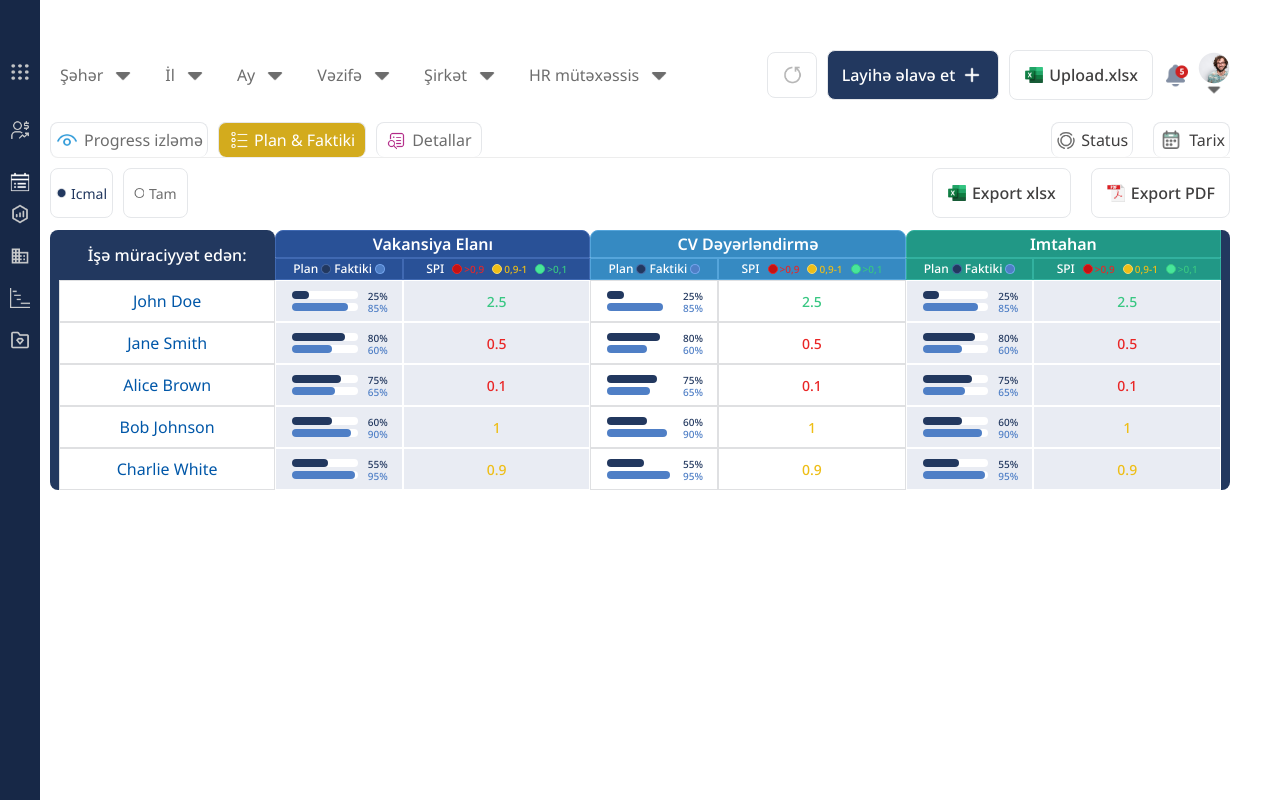
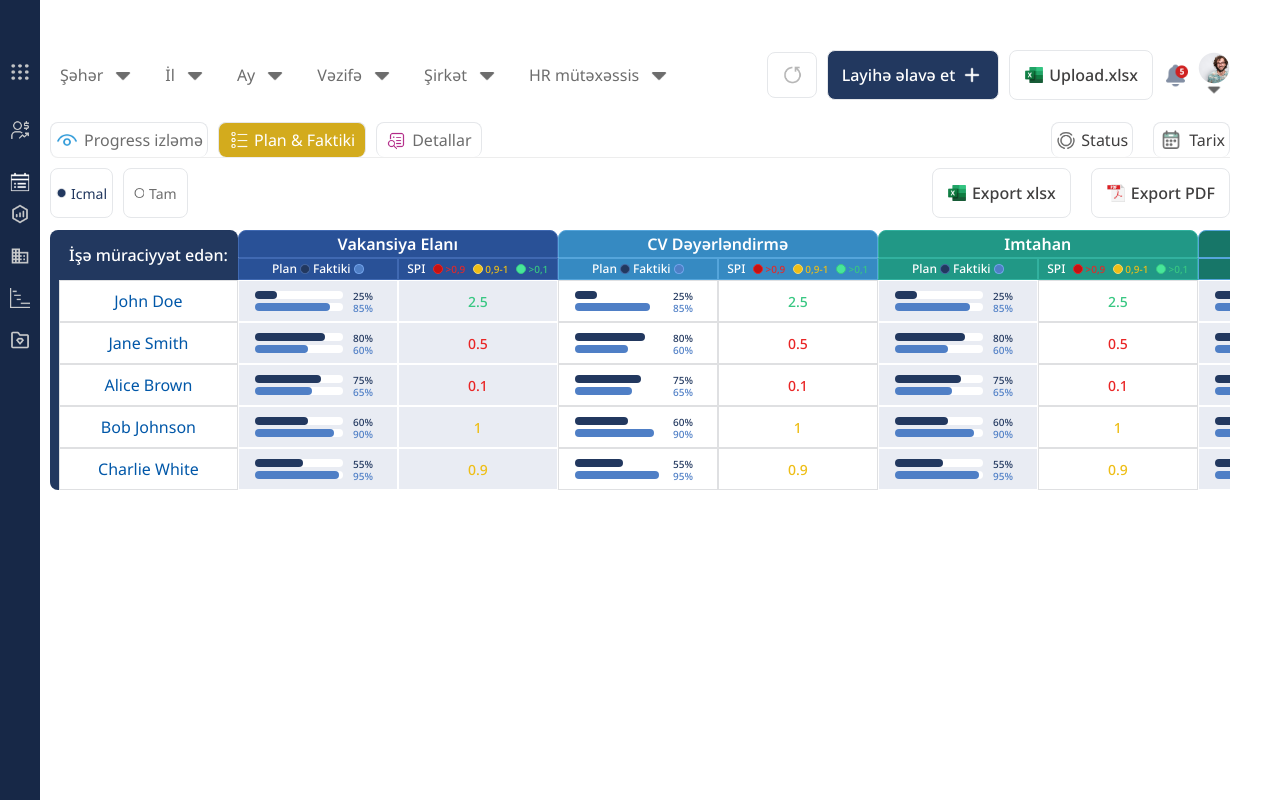
Before and after one commit to KhalidaAkhverdiyeva/dashboard-trial, a React (Vite) app: page / in a window 1280 px wide. Both pictures are taken after a click on the element "Plan & Faktiki". Built offline with nearby package versions, Linux system fonts and the light colour scheme.

Commit message:
feat: table added to plan table sextion

```diff
--- a/src/components/Table/planTable.tsx
+++ b/src/components/Table/planTable.tsx
@@ -39,9 +39,15 @@ const PlanTable = () => {
               </th>
               <th
                 colSpan={2}
-                className="text-center border border-[#32B19F] bg-[#219886] text-[16px] font-[600] text-white  rounded-tl-[8px] whitespace-nowrap"
+                className="text-center border border-[#32B19F] bg-[#219886] text-[16px] font-[600] text-white  rounded-tr-[8px]  rounded-tl-[8px] whitespace-nowrap"
               >
                 Imtahan
+              </th>
+              <th
+                colSpan={2}
+                className="text-center border border-[#55A5DB] bg-[#177668] text-[16px] font-[600] text-white  rounded-tl-[8px] whitespace-nowrap"
+              >
+                Mərhələ
               </th>
 
               <th className="bg-[#22385F] rounded-tr-[8px] border-0 max-h-[38px]"></th>
@@ -49,7 +55,7 @@ const PlanTable = () => {
             <tr>
               <th className="bg-[#22385F] border-0"></th>
 
-              <th className="text-[12px] font-[500] text-center px-[6px] text-white bg-[#295197] border border-[#4069B2] whitespace-nowrap">
+              <th className="w-[160px] text-[12px] font-[500] text-center px-[6px] text-white bg-[#295197] border border-[#4069B2] whitespace-nowrap">
                 <div className="flex gap-[3px] justify-center items-center">
                   Plan
                   <img
@@ -65,7 +71,7 @@ const PlanTable = () => {
                   />
                 </div>
               </th>
-              <th className="flex h-[22px] gap-[8px] justify-center items-center text-[12px] font-[500] text-center px-[6px] text-white bg-[#295197] border border-[#4069B2] whitespace-nowrap">
+              <th className="w-[160px] flex h-[22px] gap-[8px] justify-center items-center text-[12px] font-[500] text-center px-[6px] text-white bg-[#295197] border border-[#4069B2] whitespace-nowrap">
                 SPI
                 <div className="flex items-center justify-center gap-[2px] ">
                   <div className="w-[10px] h-[10px] border-[1px] bg-[#C51212] rounded-full border-solid border-[#E92626]"></div>
@@ -80,7 +86,7 @@ const PlanTable = () => {
                   <span className="text-[#38C782] text-[10px]">{">0,1"}</span>
                 </div>
               </th>
-              <th className="text-[12px] font-[500] text-center px-[6px] text-white bg-[#368AC2] border border-[#55A5DB] whitespace-nowrap">
+              <th className="w-[160px] text-[12px] font-[500] text-center px-[6px] text-white bg-[#368AC2] border border-[#55A5DB] whitespace-nowrap">
                 <div className="flex gap-[3px] justify-center items-center">
                   Plan
                   <img
@@ -96,7 +102,7 @@ const PlanTable = () => {
                   />
                 </div>
               </th>
-              <th className="flex h-[22px] gap-[8px] justify-center items-center text-[12px] font-[500] text-center px-[6px] text-white bg-[#368AC2] border border-[#55A5DB] whitespace-nowrap">
+              <th className="w-[160px] flex h-[22px] gap-[8px] justify-center items-center text-[12px] font-[500] text-center px-[6px] text-white bg-[#368AC2] border border-[#55A5DB] whitespace-nowrap">
                 SPI
                 <div className="flex items-center justify-center gap-[2px] ">
                   <div className="w-[10px] h-[10px] border-[1px] bg-[#C51212] rounded-full border-solid border-[#E92626]"></div>
@@ -111,7 +117,7 @@ const PlanTable = () => {
                   <span className="text-[#38C782] text-[10px]">{">0,1"}</span>
                 </div>
               </th>
-              <th className="text-[12px] font-[500] text-center px-[6px] text-white bg-[#219886] border border-[#32B19F] whitespace-nowrap">
+              <th className="w-[160px] text-[12px] font-[500] text-center px-[6px] text-white bg-[#219886] border border-[#32B19F] whitespace-nowrap">
                 <div className="flex gap-[3px] justify-center items-center">
                   Plan
                   <img
@@ -127,7 +133,38 @@ const PlanTable = () => {
                   />
                 </div>
               </th>
-              <th className="flex h-[22px] gap-[8px] justify-center items-center text-[12px] font-[500] text-center px-[6px] text-white bg-[#219886] border border-[#32B19F] whitespace-nowrap">
+              <th className="w-[160px] flex h-[22px] gap-[8px] justify-center items-center text-[12px] font-[500] text-center px-[6px] text-white bg-[#219886] border border-[#32B19F] whitespace-nowrap">
+                SPI
+                <div className="flex items-center justify-center gap-[2px] ">
+                  <div className="w-[10px] h-[10px] border-[1px] bg-[#C51212] rounded-full border-solid border-[#E92626]"></div>
+                  <span className="text-[#E92626] text-[10px]">{">0,9"}</span>
+                </div>
+                <div className="flex items-center justify-center  gap-[2px]">
+                  <div className="w-[10px] h-[10px] border-[1px] bg-[#EEBE17] rounded-full border-solid border-[#F6D86B]"></div>
+                  <span className="text-[#EEBE17] text-[10px]">{"0,9-1"}</span>
+                </div>
+                <div className="flex items-center justify-center gap-[2px]">
+                  <div className="w-[10px] h-[10px] border-[1px] bg-[#47E69A] rounded-full border-solid border-[#38C782]"></div>
+                  <span className="text-[#38C782] text-[10px]">{">0,1"}</span>
+                </div>
+              </th>
+              <th className="w-[160px] text-[12px] font-[500] text-center px-[6px] text-white bg-[#177668] border border-[#55A5DB] whitespace-nowrap">
+                <div className="flex gap-[3px] justify-center items-center">
+                  Plan
+                  <img
+                    src="/icons/Ellipse 12.png"
+                    alt=""
+                    className="w-[10px] h-[10px]"
+                  />
+                  Faktiki
+                  <img
+                    src="/icons/Ellipse 13.png"
+                    alt=""
+                    className="w-[10px] h-[10px]"
+                  />
+                </div>
+              </th>
+              <th className="w-[160px] flex h-[22px] gap-[8px] justify-center items-center text-[12px] font-[500] text-center px-[6px] text-white bg-[#177668] border border-[#55A5DB] whitespace-nowrap">
                 SPI
                 <div className="flex items-center justify-center gap-[2px] ">
                   <div className="w-[10px] h-[10px] border-[1px] bg-[#C51212] rounded-full border-solid border-[#E92626]"></div>
@@ -251,6 +288,39 @@ const PlanTable = () => {
                   </div>
                 </td>
                 <td
+                  className={`text-[14px] font-[500] text-center py-2 bg-white border border-[#DFE0E2] ${getSPIColor(
+                    row.spiValue
+                  )}`}
+                >
+                  {row.spiValue}
+                </td>
+                <td className="px-4 py-2 text-[14px] bg-[#E9ECF3] font-[500] text-center border border-[white] text-[#22385F] whitespace-nowrap">
+                  <div className="flex flex-col items-center w-[70%]">
+                    <div className="flex w-full h-2 bg-white rounded mb-1 relative">
+                      <div
+                        className="h-2 bg-[#22385F] rounded"
+                        style={{
+                          width: `${(row.planValue / 100) * 100}%`, // Plan value as percentage
+                        }}
+                      ></div>
+                      <span className="absolute right-[-30px] bottom-[-5px] text-[10px] text-[#22385F] ">
+                        {row.planValue}%
+                      </span>
+                    </div>
+                    <div className="w-full h-2 bg-white rounded relative">
+                      <div
+                        className="h-2 bg-[#4F7FC6] rounded"
+                        style={{
+                          width: `${(row.faktikiValue / 100) * 100}%`, // Faktiki value as percentage
+                        }}
+                      ></div>
+                      <span className="absolute right-[-30px] bottom-[-5px] text-[10px] text-[#4F7FC6] ">
+                        {row.faktikiValue}%
+                      </span>
+                    </div>
+                  </div>
+                </td>
+                <td
                   className={`text-[14px] font-[500] text-center py-2 bg-[#E9ECF3] border border-[white] ${getSPIColor(
                     row.spiValue
                   )}`}
```
